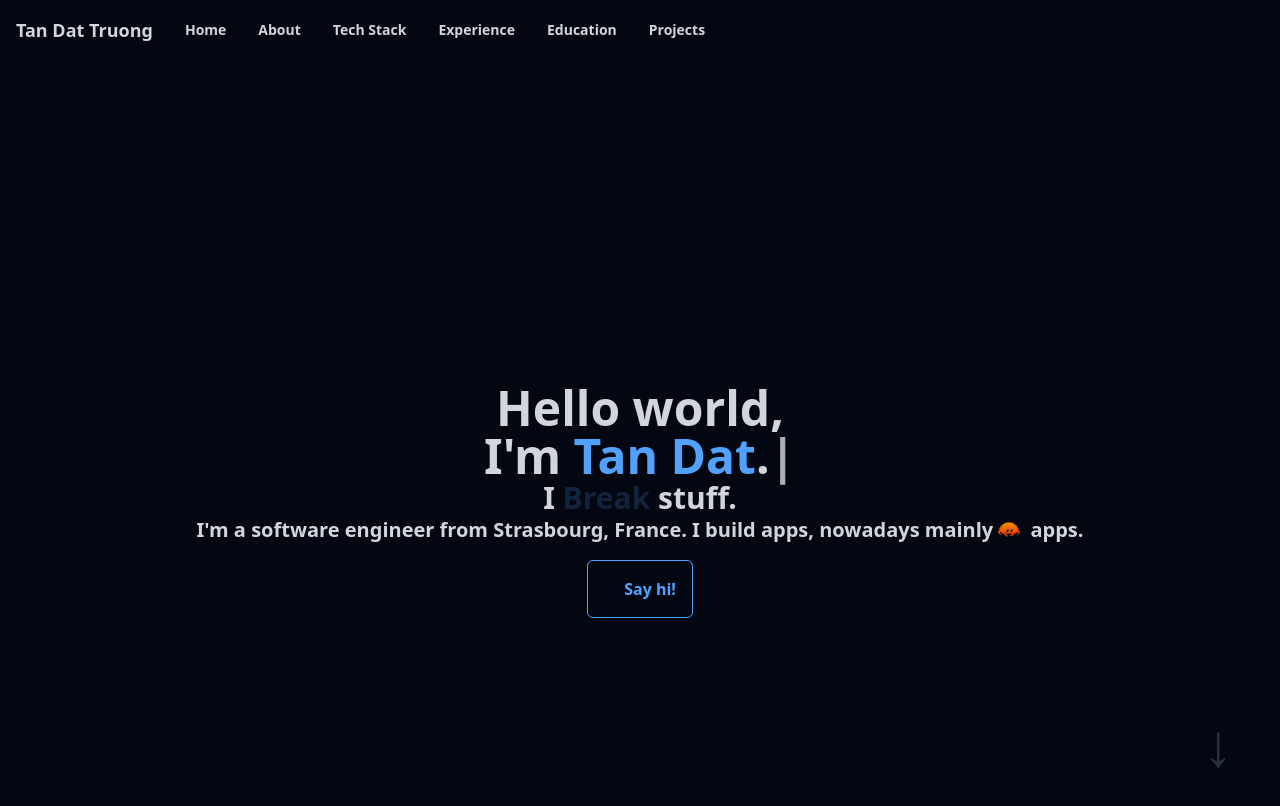
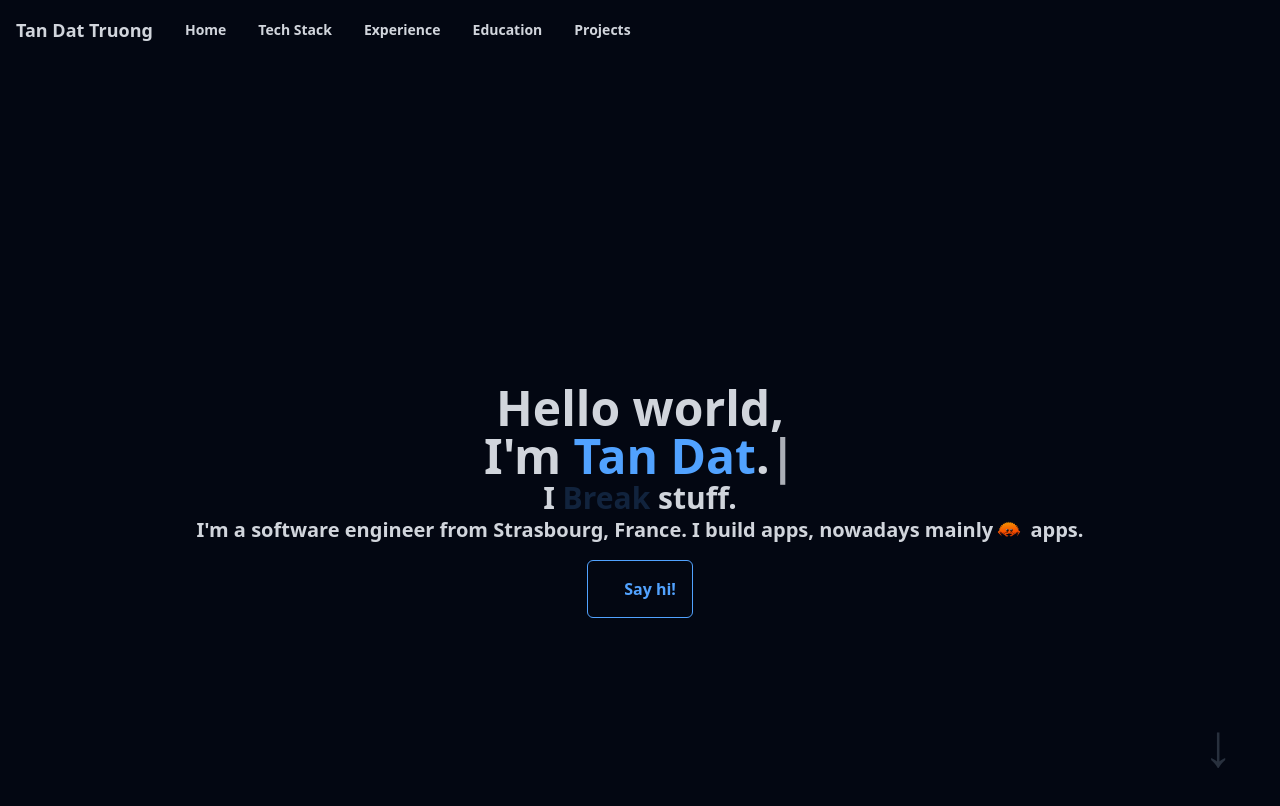
Before and after one commit to Stygmates/portfolio2025, a Next.js app: page / in a window 1280 px wide. Shown: the top 806 px of the page. Built offline with nearby package versions, Linux system fonts and the light colour scheme; some icons are missing.

Commit message:
Remove unnecessary link

```diff
--- a/src/app/components/AboutMe.tsx
+++ b/src/app/components/AboutMe.tsx
@@ -18,7 +18,7 @@ export default function AboutMe() {
     }, [texts.length]);
 
     return(
-    <div id="aboutme" className="flex font-bold flex-col items-center justify-center mt-32 md:mt-96 h-full">
+    <div className="flex font-bold flex-col items-center justify-center mt-32 md:mt-96 h-full">
      <div className="text-5xl text-center">Hello world,<br/>I&apos;m <span className="text-blue-400">Tan Dat</span>.
         <AnimatePresence mode="wait" >
         <motion.div className="inline" initial={{ opacity: 0 }} animate={{ opacity: [0, 1, 0] }} transition={{ duration: 1, repeat: Infinity }}>|</motion.div>
--- a/src/app/components/Header.tsx
+++ b/src/app/components/Header.tsx
@@ -11,7 +11,6 @@ export default function Header() {
                     <h1 className="text-lg font-bold">Tan Dat Truong</h1>
                     <ul className="text-sm space-x-8 justify-center items-center ml-8 flex">
                         <li><a href="#" className=" hover:text-blue-400">Home</a></li>
-                        <li><a href="#aboutme" className=" hover:text-blue-400">About</a></li>
                         <li><a href="#techstack" className=" hover:text-blue-400">Tech Stack</a></li>
                         <li><a href="#experience" className=" hover:text-blue-400">Experience</a></li>
                         <li><a href="#education" className=" hover:text-blue-400">Education</a></li>
```
